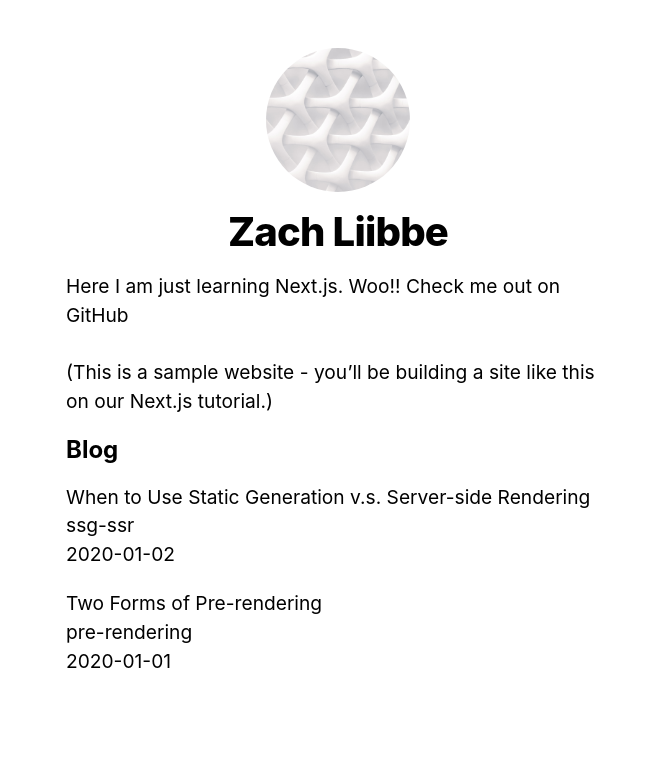
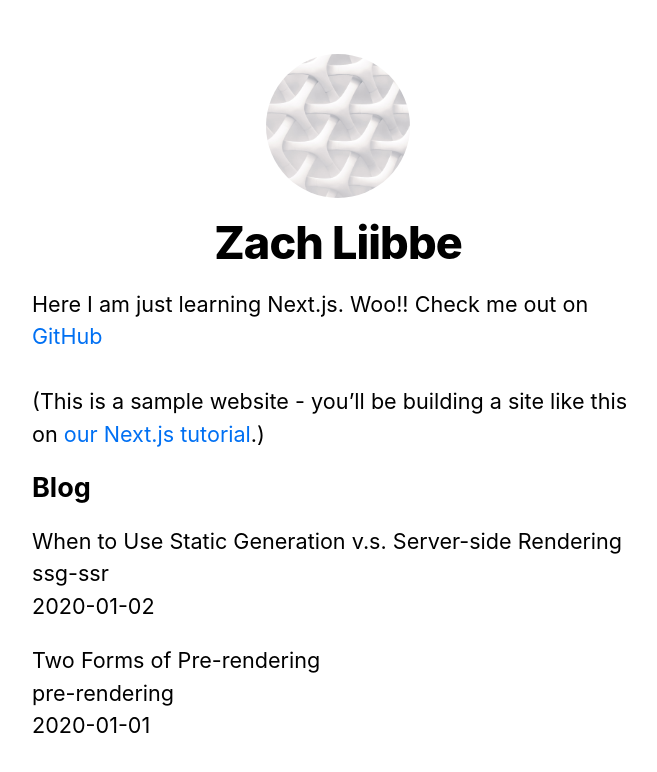
Before and after one commit to zliibbe/next.js-tutorial, a Next.js app: page / in a window 1280 px wide. Shown: the top 772 px of the page, without its empty margins (302-959 px from the left). Built offline with nearby package versions, Linux system fonts and the light colour scheme.

Commit message:
Add link styling

```diff
--- a/styles/global.css
+++ b/styles/global.css
@@ -2,13 +2,19 @@
 body {
   padding: 0;
   margin: 0;
-  font-family: Inter, -apple-system, BlinkMacSystemFont, Segoe UI, Roboto,
-    Oxygen, Ubuntu, Cantarell, Fira Sans, Droid Sans, Helvetica Neue, sans-serif;
+  font-family: -apple-system, BlinkMacSystemFont, Segoe UI, Roboto, Oxygen, Ubuntu,
+    Cantarell, Fira Sans, Droid Sans, Helvetica Neue, sans-serif;
+  line-height: 1.6;
+  font-size: 18px;
 }
 
 a {
-  color: inherit;
+  color: #0070f3;
   text-decoration: none;
+}
+
+a:hover {
+  text-decoration: underline;
 }
 
 * {
```
